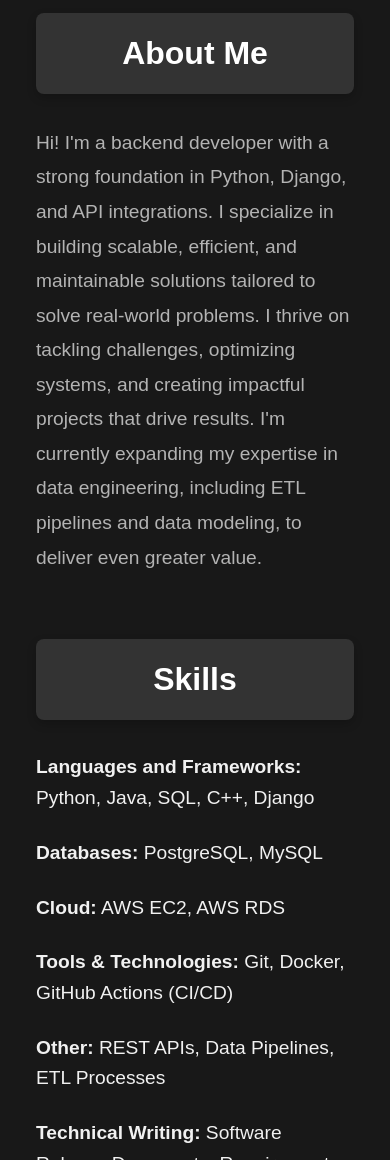
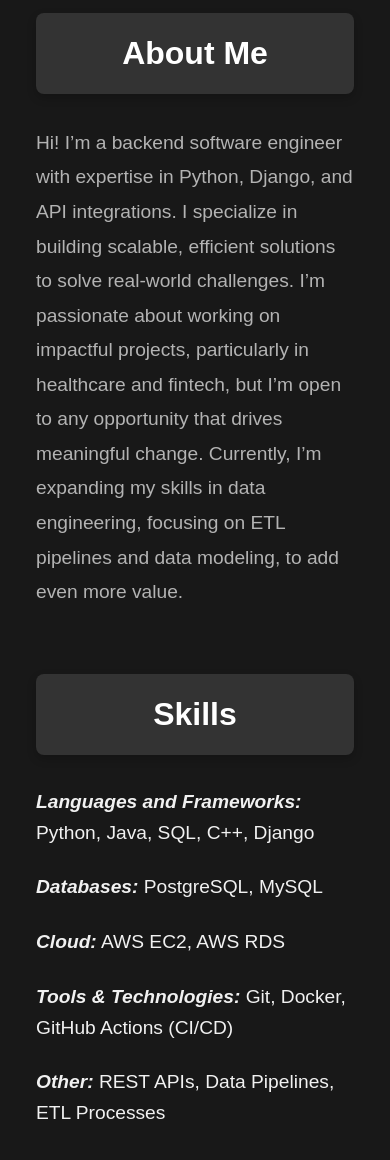
Before and after one commit to jasmine-pok/sjpok-portfolio, a plain HTML site: page index.html in a window 390 px wide. Shown: the part 840-2000 px from the top of the page. Drawn offline with Linux system fonts and the light colour scheme.

Commit message:
updated font size for mobile version and updated about me section

```diff
--- a/index.html
+++ b/index.html
@@ -28,7 +28,7 @@
   <header>
     <img src="spok_photo.jpg" alt="Socheata (Jasmine) Pok" class="profile-photo">
     <h1>Socheata (Jasmine) Pok</h1>
-    <p>Software Engineer | Backend and Data </p>
+    <p>Software Engineer | Backend Systems and Data Engineering </p>
     <a href="spok_resume.pdf" target="_blank" class="resume-button">View My Resume</a>
   </header>
 
@@ -37,12 +37,12 @@
     <section id="about">
       <h2>About Me</h2>
       <p>
-        Hi! I'm a backend developer with a strong foundation in Python, Django,
-        and API integrations. I specialize in building scalable, efficient, and
-        maintainable solutions tailored to solve real-world problems. I thrive on
-        tackling challenges, optimizing systems, and creating impactful projects
-        that drive results. I'm currently expanding my expertise in data engineering,
-        including ETL pipelines and data modeling, to deliver even greater value.
+        Hi! I’m a backend software engineer with expertise in Python, Django, and API
+        integrations. I specialize in building scalable, efficient solutions to solve
+        real-world challenges. I’m passionate about working on impactful projects,
+        particularly in healthcare and fintech, but I’m open to any opportunity that
+        drives meaningful change. Currently, I’m expanding my skills in data engineering,
+        focusing on ETL pipelines and data modeling, to add even more value.
       </p>
     </section>
 
@@ -50,12 +50,12 @@
     <section id="skills">
         <h2>Skills</h2>
         <ul>
-            <li><strong>Languages and Frameworks:</strong> Python, Java, SQL, C++, Django</li>
-            <li><strong>Databases:</strong> PostgreSQL, MySQL</li>
-            <li><strong>Cloud:</strong> AWS EC2, AWS RDS</li>
-            <li><strong>Tools & Technologies:</strong> Git, Docker, GitHub Actions (CI/CD)</li>
-            <li><strong>Other:</strong> REST APIs, Data Pipelines, ETL Processes</li>
-            <li><strong>Technical Writing:</strong> Software Release Documents, Requirement Specification Documents,
+            <li><strong><i>Languages and Frameworks:</i></strong> Python, Java, SQL, C++, Django</li>
+            <li><strong><i>Databases:</i></strong> PostgreSQL, MySQL</li>
+            <li><strong><i>Cloud:</i></strong> AWS EC2, AWS RDS</li>
+            <li><strong><i>Tools & Technologies:</i></strong> Git, Docker, GitHub Actions (CI/CD)</li>
+            <li><strong><i>Other:</i></strong> REST APIs, Data Pipelines, ETL Processes</li>
+            <li><strong><i>Technical Writing:</i></strong> Software Release Documents, Requirement Specification Documents,
                 Design Specification Documents</li>
         </ul>
     </section>
--- a/styles.css
+++ b/styles.css
@@ -117,6 +117,12 @@ header {
     border-radius: 10px;
     box-shadow: 0 6px 15px rgba(0, 0, 0, 0.2);
     margin-bottom: 3rem;
+}
+
+@media (max-width: 768px) {
+    header h1 {
+        font-size: 2.5rem; /* Smaller font size for mobile screens */
+    }
 }
 
 .profile-photo {
```
